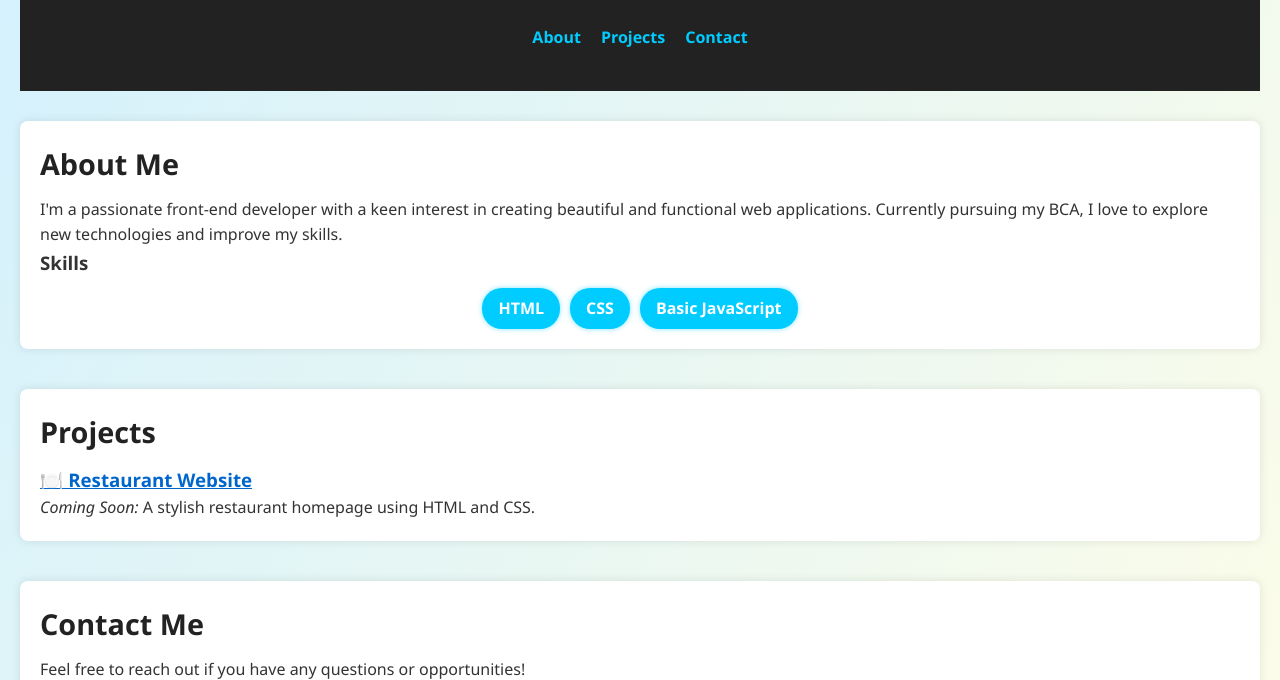
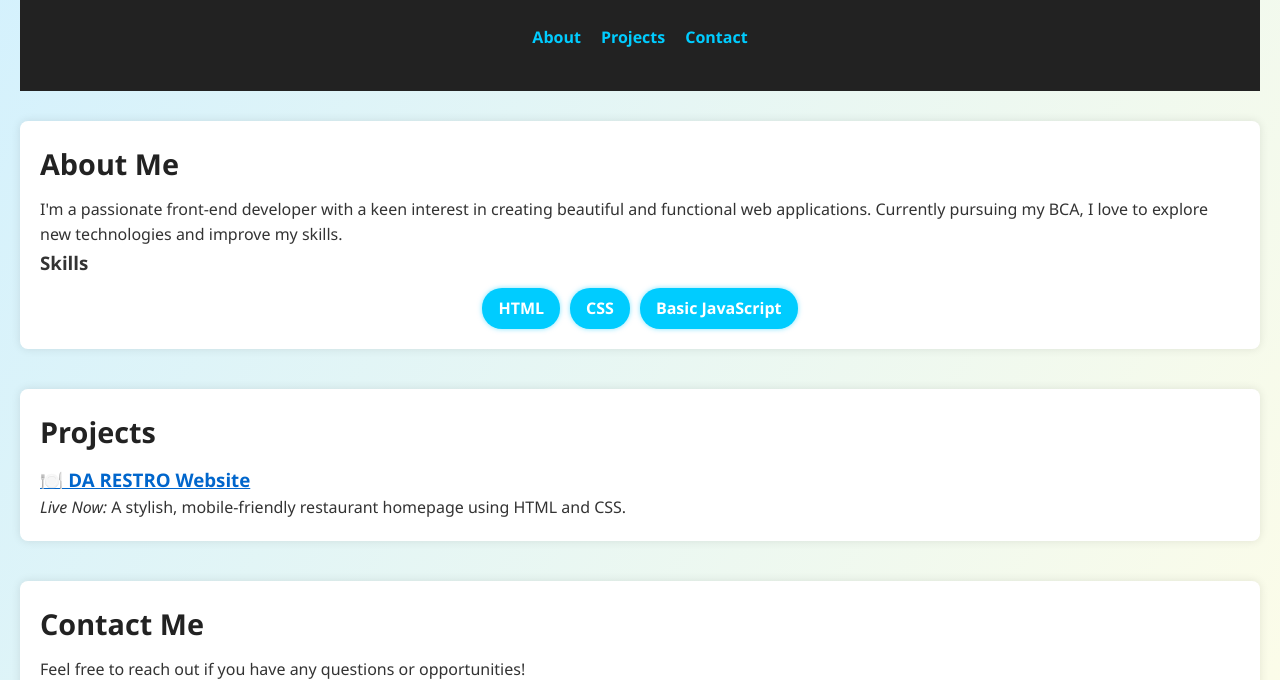
Before and after one commit to asif65-cloud/portfolio-v2, a plain HTML site: page index.html in a window 1280 px wide. Shown: the part 340-1020 px from the top of the page. Drawn offline with Linux system fonts and the light colour scheme.

Commit message:
Updated restaurant project link to live version

```diff
--- a/index.html
+++ b/index.html
@@ -44,8 +44,11 @@
   <section id="projects">
     <h2>Projects</h2>
     <div>
-      <h3><a href="restaurant.html">🍽️ Restaurant Website</a></h3>
-      <p><em>Coming Soon:</em> A stylish restaurant homepage using HTML and CSS.</p>
+    <h3><a href="https://asif65-cloud.github.io/restro-base/" target="_blank">🍽️ DA RESTRO Website</a></h3>
+<p>
+  <em>Live Now:</em> A stylish, mobile-friendly restaurant homepage using HTML and CSS.
+</p>
+
     </div>
   </section>
 
```
